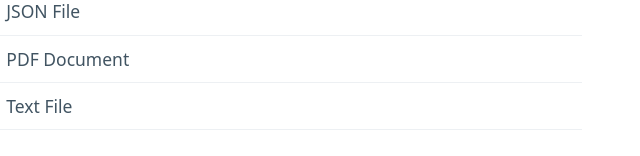
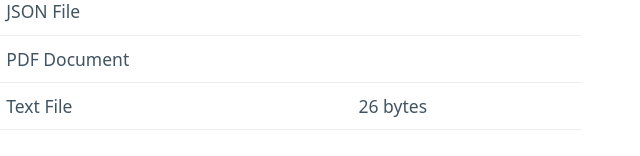
Before and after one commit to aryb4/file-browser, a plain HTML site: page index.html in a window 1280 px wide. Shown: the part 312-468 px from the top of the page, 623-1263 px from the left. Drawn offline with nearby package versions, Linux system fonts and the light colour scheme.

Commit message:
file size added

```diff
--- a/index.html
+++ b/index.html
@@ -44,7 +44,7 @@
                     <td><i class="fa-regular fa-file-lines"></i></td>
                     <td><a href="index.txt">index.txt</a></td>
                     <td>Text File</td>
-                    <td><!-- Size will go here --></td>
+                    <td>26 bytes</td>
                 </tr>
             </tbody>
         </table>
```
